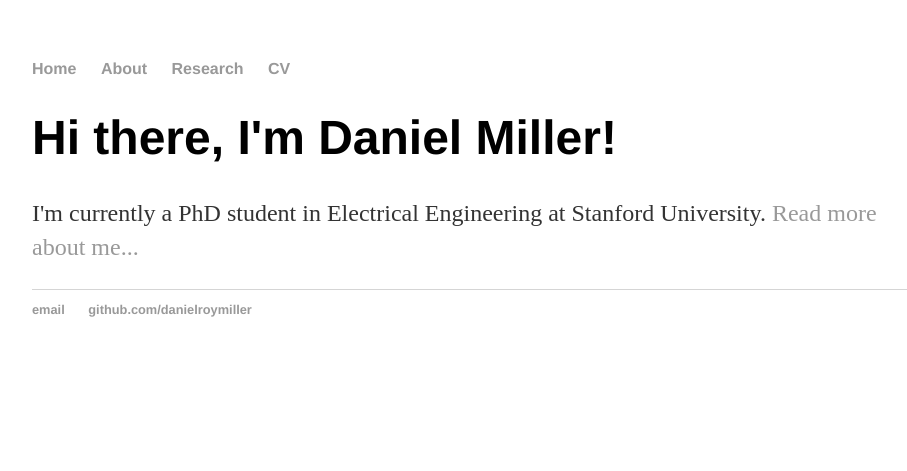
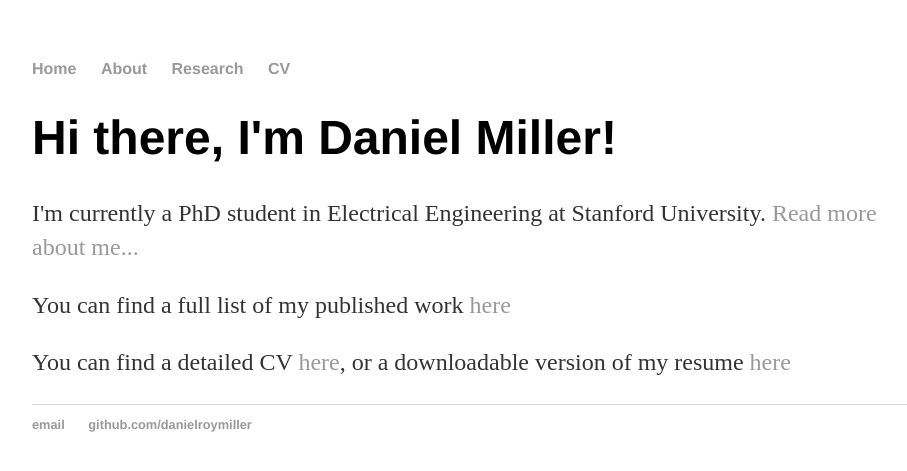
Before and after one commit to danielroymiller/danielroymiller.github.io, a Jekyll site: the page built from index.html, in a window 1280 px wide. Shown: the top 471 px of the page, without its empty margins (160-1067 px from the left). Built offline with Jekyll 4.4.1, drawn with Linux system fonts in a browser that asks for light colours.

Commit message:
Update index.html
Added links to all pages in home

```diff
--- a/index.html
+++ b/index.html
@@ -4,5 +4,7 @@ title: Daniel Roy Miller
 ---
 <div class="blurb">
 	<h1>Hi there, I'm Daniel Miller!</h1>
-	<p>I'm currently a PhD student in Electrical Engineering at Stanford University. <a href="/about">Read more about me...</a></p>
+		<p>I'm currently a PhD student in Electrical Engineering at Stanford University. <a href="/about">Read more about me...</a></p>
+		<p>You can find a full list of my published work <a href="/research">here</a></p>
+		<p>You can find a detailed CV <a href="/cv">here</a>, or a downloadable version of my resume <a href="/cv/Resume_DanielMiller.pdf">here</a></p>
 </div><!-- /.blurb -->
```
